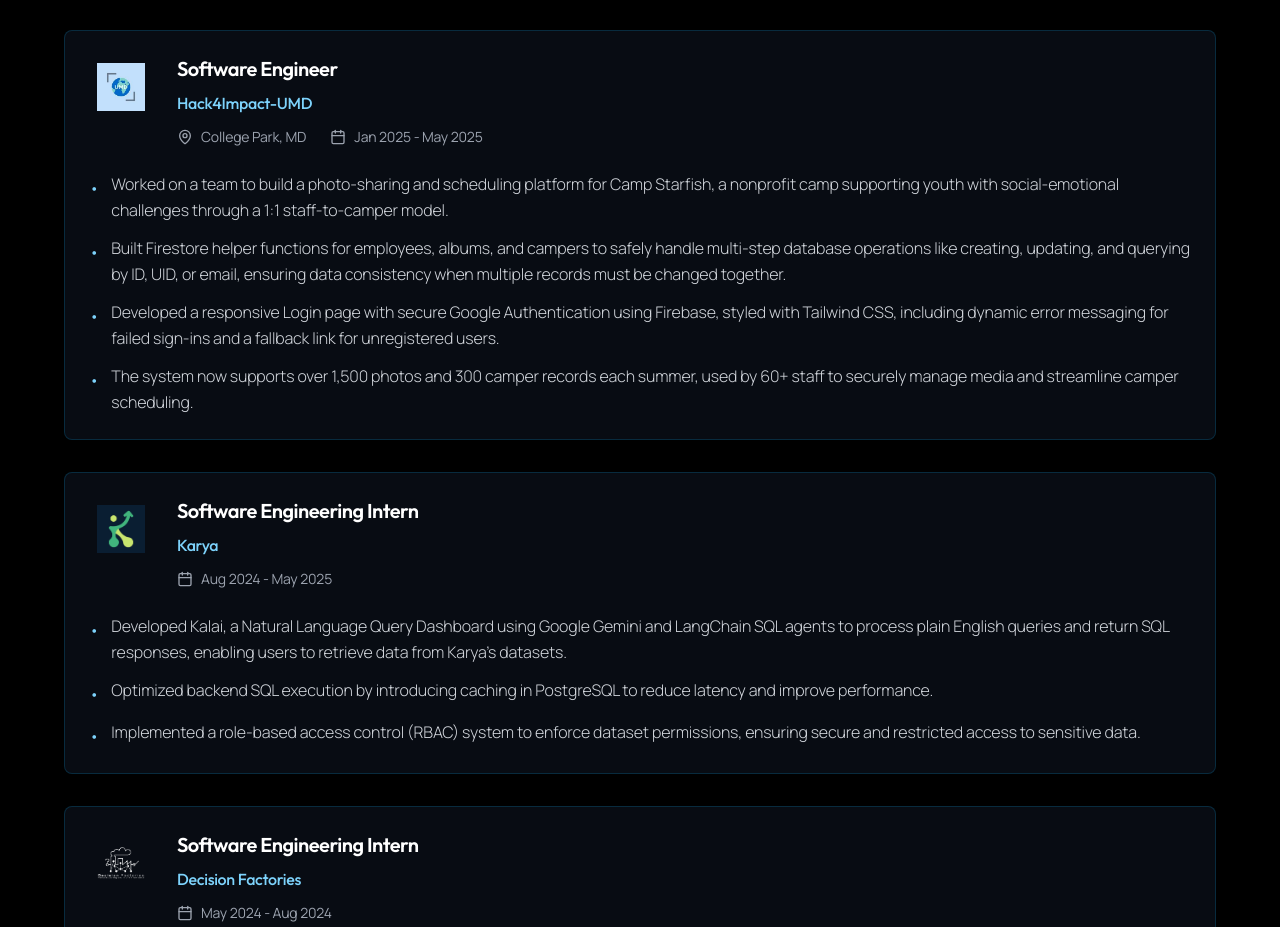
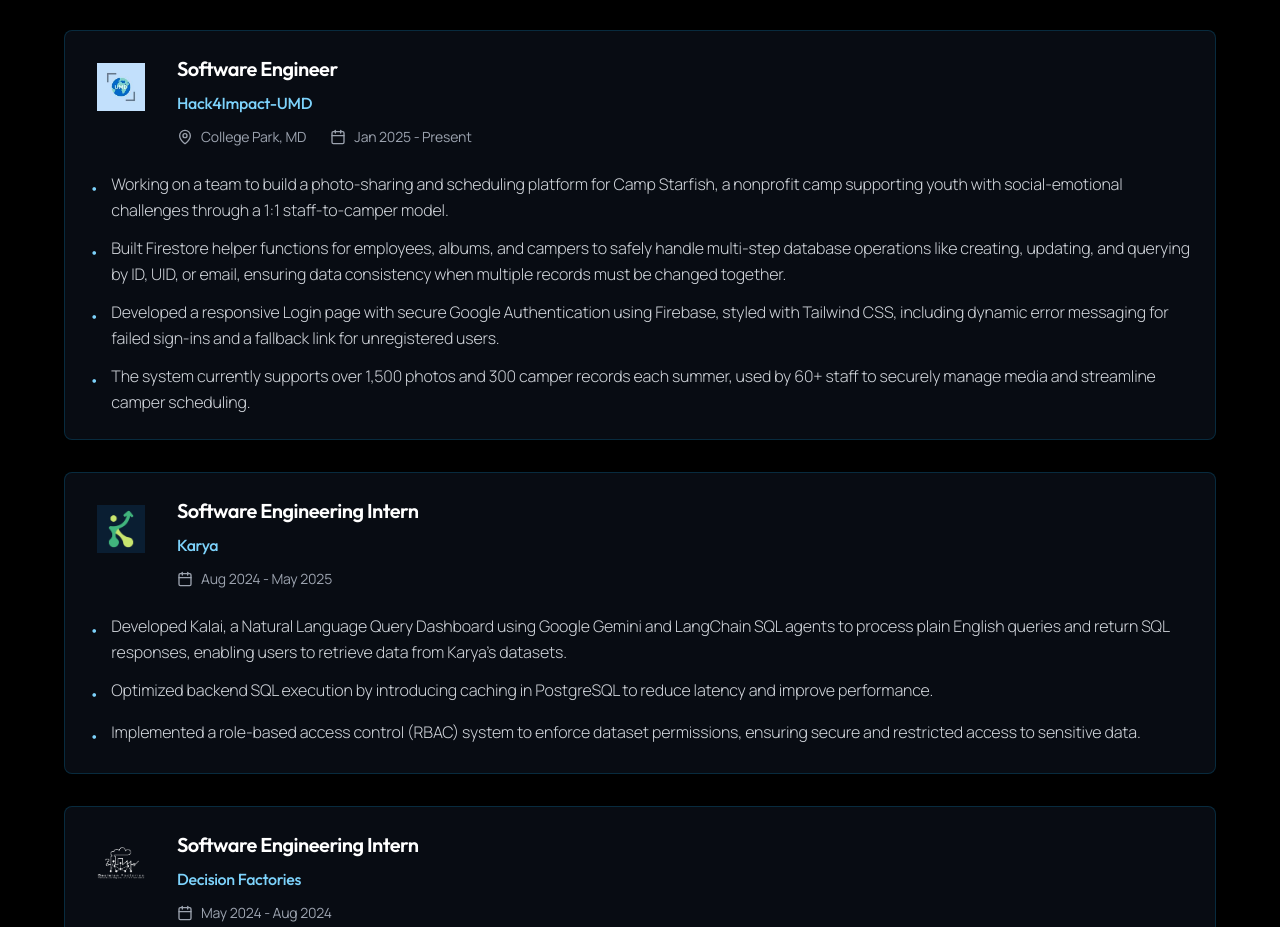
Before and after one commit to sparekh14/Personal-Portfolio, a Next.js app: page / in a window 1280 px wide. Shown: the part 2124-3051 px from the top of the page. Built offline with nearby package versions, Linux system fonts and the light colour scheme.

Commit message:
refactor: restore v114 state
Restore project files from previous commit.

Co-authored-by: Tej Suklikar <85971364+TejSuklikar@users.noreply.github.com>

```diff
--- a/app/page.tsx
+++ b/app/page.tsx
@@ -128,14 +128,14 @@ export default function Portfolio() {
       title: "Software Engineer",
       company: "Hack4Impact-UMD",
       location: "College Park, MD",
-      period: "Jan 2025 - May 2025",
+      period: "Jan 2025 - Present",
       logo: "/logos/hack4impact-logo.png",
       website: "https://www.hack4impact.org/",
       description: [
-        "Worked on a team to build a photo-sharing and scheduling platform for Camp Starfish, a nonprofit camp supporting youth with social-emotional challenges through a 1:1 staff-to-camper model.",
+        "Working on a team to build a photo-sharing and scheduling platform for Camp Starfish, a nonprofit camp supporting youth with social-emotional challenges through a 1:1 staff-to-camper model.",
         "Built Firestore helper functions for employees, albums, and campers to safely handle multi-step database operations like creating, updating, and querying by ID, UID, or email, ensuring data consistency when multiple records must be changed together.",
         "Developed a responsive Login page with secure Google Authentication using Firebase, styled with Tailwind CSS, including dynamic error messaging for failed sign-ins and a fallback link for unregistered users.",
-        "The system now supports over 1,500 photos and 300 camper records each summer, used by 60+ staff to securely manage media and streamline camper scheduling.",
+        "The system currently supports over 1,500 photos and 300 camper records each summer, used by 60+ staff to securely manage media and streamline camper scheduling.",
       ],
     },
     {
```
